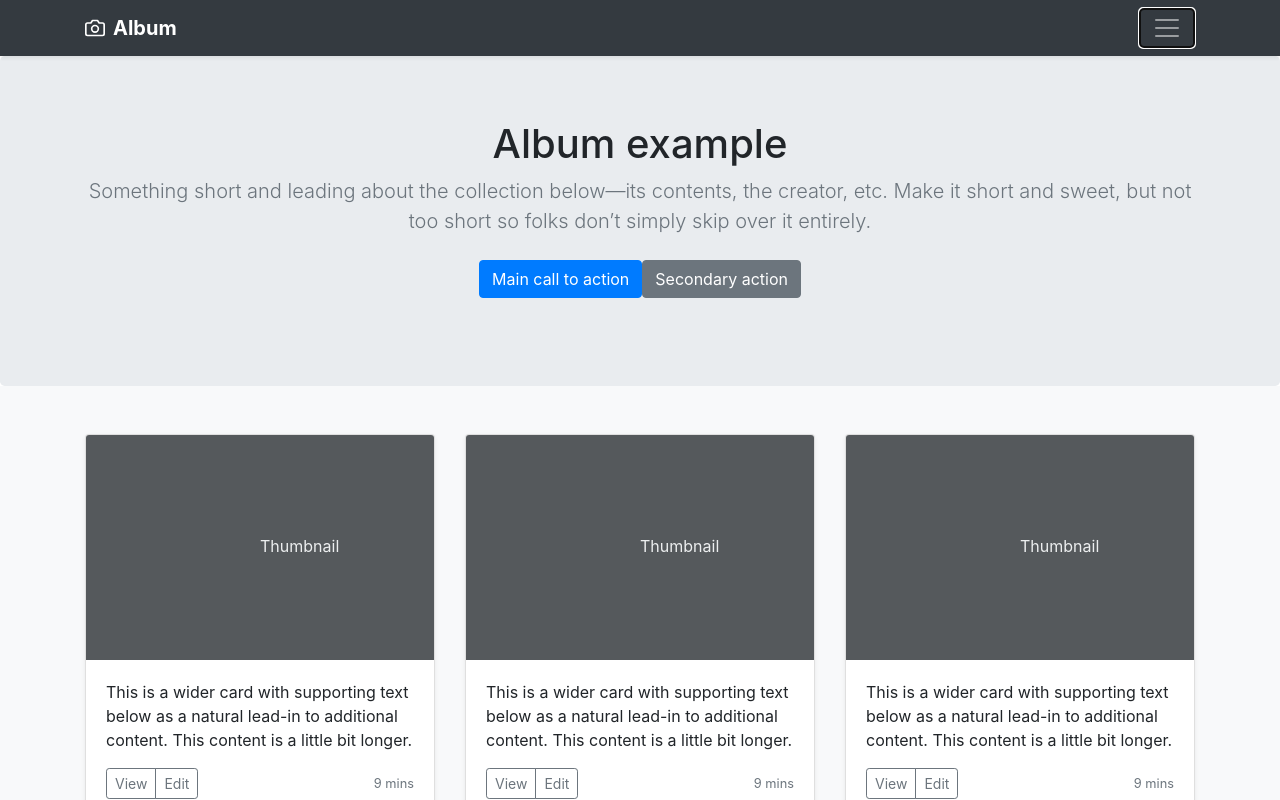
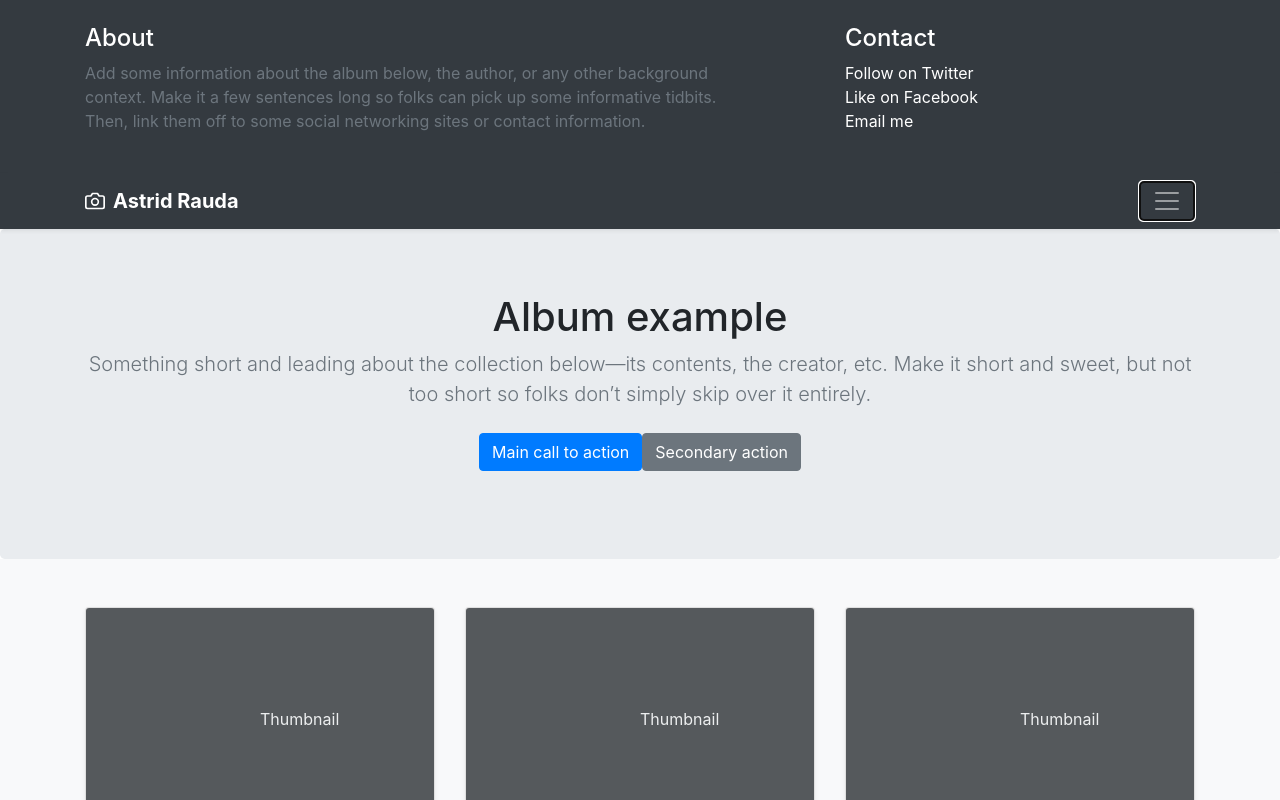
Before and after one commit to Astre-bit/Site, an Angular app: page / in a window 1280 px wide. Both pictures are taken after a click on the button "Toggle navigation". Shown: the top 800 px of the page. Built offline with nearby package versions, Linux system fonts and the light colour scheme.

Commit message:
2 files modified

```diff
--- a/src/app/header/header.component.html
+++ b/src/app/header/header.component.html
@@ -1,5 +1,5 @@
 <header>
-	<div class="collapse bg-dark" id="navbarHeader">
+	<div *ngIf="isNavBar" div class="collapse bg-dark show" id="navbarHeader">
 		<div class="container">
 			<div class="row">
 				<div class="col-sm-8 col-md-7 py-4">
@@ -27,9 +27,9 @@
 					viewBox="0 0 24 24" focusable="false">
 					<path d="M23 19a2 2 0 0 1-2 2H3a2 2 0 0 1-2-2V8a2 2 0 0 1 2-2h4l2-3h6l2 3h4a2 2 0 0 1 2 2z" />
 					<circle cx="12" cy="13" r="4" /></svg>
-				<strong>Album</strong>
+				<strong>Astrid Rauda</strong>
 			</a>
-			<button class="navbar-toggler" type="button" data-toggle="collapse" data-target="#navbarHeader" aria-controls="navbarHeader" aria-expanded="false" aria-label="Toggle navigation">
+			<button class="navbar-toggler" type="button" data-toggle="collapse" data-target="#navbarHeader" aria-controls="navbarHeader" aria-expanded="false" aria-label="Toggle navigation" (click)="isNavBar=!isNavBar">
         <span class="navbar-toggler-icon"></span>
       </button>
 		</div>
--- a/src/app/header/header.component.ts
+++ b/src/app/header/header.component.ts
@@ -1,15 +1,13 @@
-import { Component, OnInit } from '@angular/core';
+import { Component, OnInit } from "@angular/core";
 
 @Component({
-  selector: 'app-header',
-  templateUrl: './header.component.html',
-  styleUrls: ['./header.component.css']
+  selector: "app-header",
+  templateUrl: "./header.component.html",
+  styleUrls: ["./header.component.css"]
 })
 export class HeaderComponent implements OnInit {
+  isNavBar = false;
+  constructor() {}
 
-  constructor() { }
-
-  ngOnInit() {
-  }
-
+  ngOnInit() {}
 }
```
